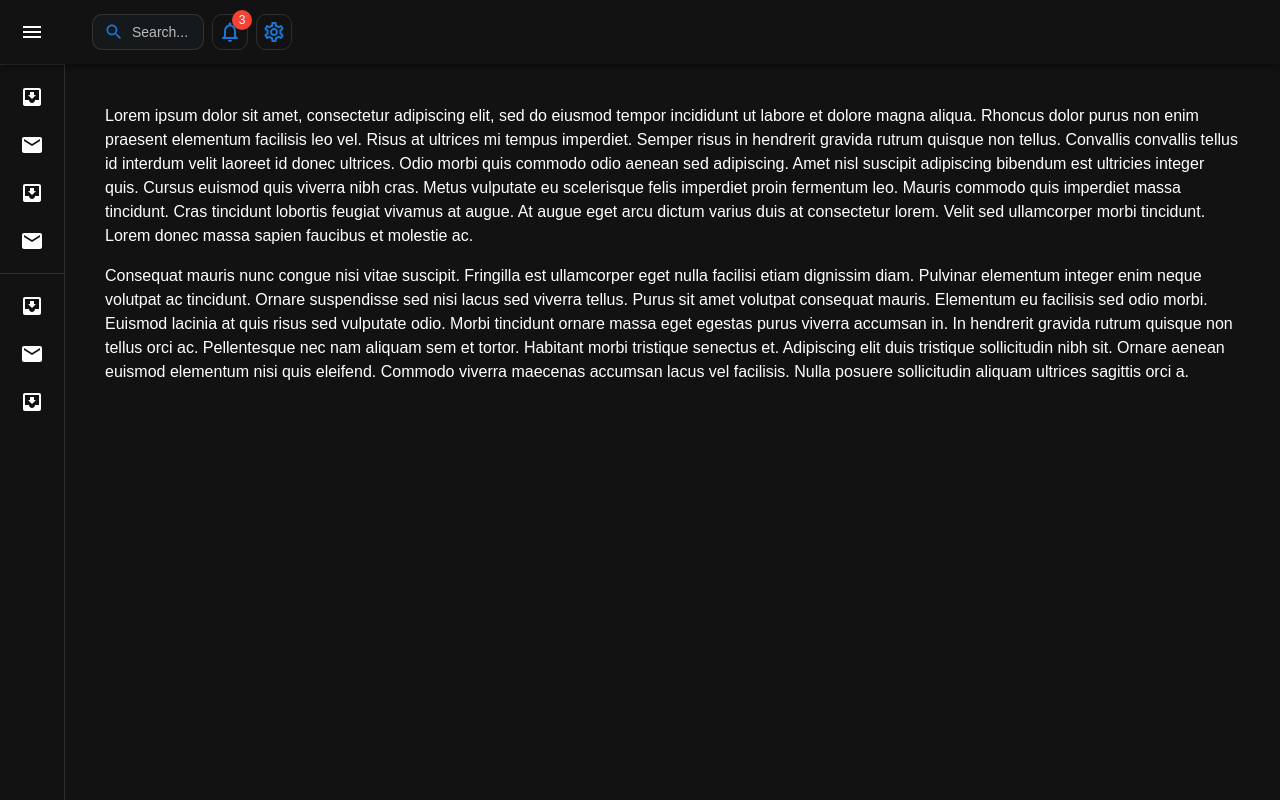
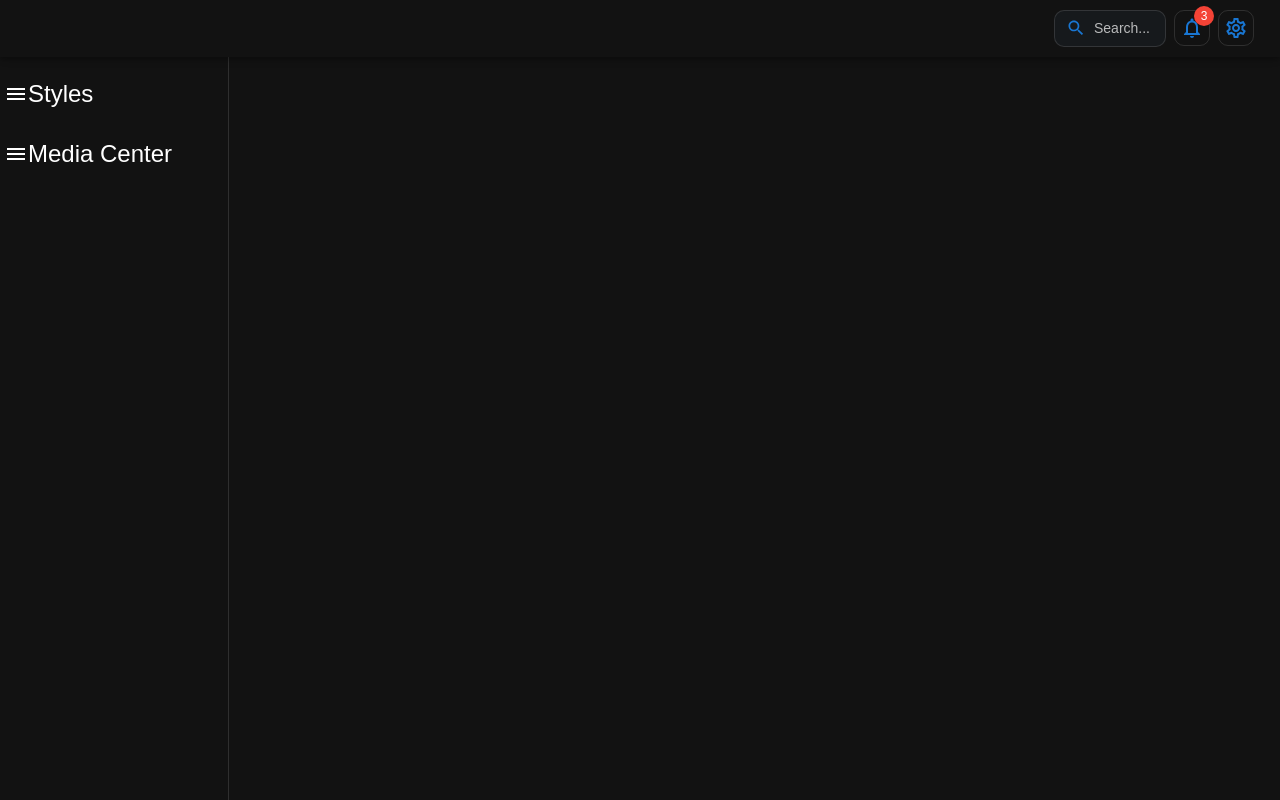
Before and after one commit to KaisAlHusrom/GraduationProjectFD, a React (Vite) app: page /admin-dashboard/design-control in a window 1280 px wide. Built offline with nearby package versions, Linux system fonts and the light colour scheme.

Commit message:
Drawer Update

```diff
--- a/src/Pages/DesignControlPage/DesignControlPage.jsx
+++ b/src/Pages/DesignControlPage/DesignControlPage.jsx
@@ -29,6 +29,7 @@ const DesignControlPage = () => {
     return (
         <StyledDesignControlPage>
             <SideBar></SideBar>
+            {/* <PsideBar></PsideBar> */}
         </StyledDesignControlPage>
     );
 };
--- /dev/null
+++ b/src/Pages/DesignControlPage/components/DrawerBox.jsx
@@ -0,0 +1,33 @@
+
+
+import IconButton from '@mui/material/IconButton';
+import Box from '@mui/material/Box';
+import MenuIcon from '@mui/icons-material/Menu';
+
+const DrawerBox = (props)=> {
+
+return (
+    <Box sx={{ display: 'flex', justifyContent: 'flex-start', padding: 1 }}>
+    <IconButton
+        color="inherit"
+        aria-label="open drawer"
+        onClick={props.handleSecondDrawerOpen}
+                    edge="start"
+        sx={{
+          marginRight: 5,
+          ...(props.open && { display: 'none' }),
+        }}
+      >
+
+        <MenuIcon />
+        {props.name}
+      </IconButton>
+
+    </Box>
+
+)
+
+}
+
+
+export default DrawerBox;
--- a/src/Pages/DesignControlPage/components/SideBar/SideBar.jsx
+++ b/src/Pages/DesignControlPage/components/SideBar/SideBar.jsx
@@ -1,179 +1,165 @@
-//React
-import {
-
-} from 'react'
-
-import {
-
-} from 'react-redux'
-
-//Components
-import AdminHeaderMenu from '../../../Admin/Components/AdminHeaderMenu';
-
-//MUI
-import * as React from 'react';
-import { useTheme } from '@mui/material/styles';
+import  { useState } from 'react';
+import {  useTheme } from '@mui/system';
 import Box from '@mui/material/Box';
-import Toolbar from '@mui/material/Toolbar';
+import MuiDrawer from '@mui/material/Drawer';
 import List from '@mui/material/List';
 import CssBaseline from '@mui/material/CssBaseline';
 import Typography from '@mui/material/Typography';
 import Divider from '@mui/material/Divider';
 import IconButton from '@mui/material/IconButton';
-import MenuIcon from '@mui/icons-material/Menu';
 import ChevronLeftIcon from '@mui/icons-material/ChevronLeft';
 import ChevronRightIcon from '@mui/icons-material/ChevronRight';
 import ListItem from '@mui/material/ListItem';
-import ListItemButton from '@mui/material/ListItemButton';
-import ListItemIcon from '@mui/material/ListItemIcon';
-import ListItemText from '@mui/material/ListItemText';
-import InboxIcon from '@mui/icons-material/MoveToInbox';
-import MailIcon from '@mui/icons-material/Mail';
-import './../../../../Assets/Styles/App.css';
+import { ListItemText } from '@mui/material';
+import { styled } from '@mui/system'
+
+import { Drawer , AppBar , DrawerHeader } from './SideBarCss';
+import DrawerBox from '../DrawerBox';
+import AdminHeaderMenu from '../../../Admin/Components/AdminHeaderMenu';
+
+// ... (Diğer import ifadeleri)
+
+const SideBar = () => {
+  const theme = useTheme();
+  const [open, setOpen] = useState(false);
+  const [openSecondDrawer, setOpenSecondDrawer] = useState(false);
+
+  const [open2, setOpen2] = useState(false);
+  const [openSecondDrawer2, setOpenSecondDrawer2] = useState(false);
+
+
+  const handleSecondDrawerOpen = () => {
+      setOpenSecondDrawer(true);
+    };
+
+    const handleSecondDrawerClose = () => {
+      setOpenSecondDrawer(false);
+    };
+
+    const handleSecondDrawerOpen2 = () => {
+      setOpenSecondDrawer2(true);
+    };
+
+    const handleSecondDrawerClose2 = () => {
+      setOpenSecondDrawer2(false);
+    };
+
+
+
+
+  const handleDrawerClose = () => {
+    setOpen(false);
+  };
+
+//Styled Components
+const AdminHeaderMenuStyle = styled(Box)(
+  ({ theme }) => ({
+      // width: 'calc(100% - 300px)',
+      display: 'flex',
+      alignItems: 'center',
+      justifyContent: 'flex-end',
+      padding: `0 ${theme.spacing(2)}`,
+      gap: theme.spacing(1)
+  })
+)
 
 
 
 
 
-import { Drawer , AppBar , DrawerHeader , StyledSideBar} from './SideBarCss.jsx';
+
+  return (
+    <Box sx={{ display: 'flex' }}>
+      <CssBaseline />
+      <AppBar position="fixed" open={open} style={{padding:10}}>
+        <AdminHeaderMenuStyle>
+        <AdminHeaderMenu></AdminHeaderMenu>
+
+        </AdminHeaderMenuStyle>
+
+      </AppBar>
+      <Drawer variant="permanent" open={open}>
+        <DrawerHeader>
+          <IconButton onClick={handleDrawerClose}>
+            {theme.direction === 'rtl' ? <ChevronRightIcon /> : <ChevronLeftIcon />}
+          </IconButton>
+        </DrawerHeader>
+            <DrawerBox handleSecondDrawerOpen= {handleSecondDrawerOpen} open={open} name="Styles"></DrawerBox>
+            <DrawerBox handleSecondDrawerOpen= {handleSecondDrawerOpen2} open={open2} name="Media Center"></DrawerBox>
+
+      </Drawer>
 
 
-
-
-const SideBar = () => {
-
-    const theme = useTheme();
-    const [open, setOpen] = React.useState(false);
-
-    const handleDrawerOpen = () => {
-      setOpen(true);
-    };
-
-    const handleDrawerClose = () => {
-      setOpen(false);
-    };
-
-    return (
-    <StyledSideBar>
-        <Box sx={{ display: 'flex' }}>
-      <CssBaseline />
-
-      {/* Start AppBar  */}
-        <AppBar position="fixed" open={open}>
-        <Toolbar >
-            <IconButton
-            color="inherit"
-            aria-label="open drawer"
-            onClick={handleDrawerOpen}
-            edge="start"
-            sx={{
-                marginRight: 5,
-                ...(open && { display: 'none' }),
-            }}
-            >
-            <MenuIcon />
-            </IconButton>
-            <AdminHeaderMenu></AdminHeaderMenu>
-        </Toolbar>
-      </AppBar>
-      {/* End AppBar  */}
-
-      {/* Start Drawer  */}
-      <Drawer variant="permanent" open={open}>
-        <DrawerHeader >
-          <IconButton onClick={handleDrawerClose}>
+      <MuiDrawer
+        variant="temporary"
+        anchor="left"
+        open={openSecondDrawer}
+        onClose={handleSecondDrawerClose}
+        ModalProps={{
+          keepMounted: true,
+        }}
+      >
+      <DrawerHeader>
+          <IconButton onClick={handleSecondDrawerClose}>
             {theme.direction === 'rtl' ? <ChevronRightIcon /> : <ChevronLeftIcon />}
           </IconButton>
         </DrawerHeader>
         <Divider />
         <List>
-          {['Templates', 'Sections', 'Navs', 'Headers'].map((text, index) => (
-            <ListItem key={text} disablePadding sx={{ display: 'block' }}>
-              <ListItemButton
-                sx={{
-                  minHeight: 48,
-                  justifyContent: open ? 'initial' : 'center',
-                  px: 2.5,
-                }}
-              >
-                <ListItemIcon
-                  sx={{
-                    minWidth: 0,
-                    mr: open ? 3 : 'auto',
-                    justifyContent: 'center',
-                  }}
-                >
-                  {index % 2 === 0 ? <InboxIcon /> : <MailIcon />}
-                </ListItemIcon>
-                <ListItemText primary={text} sx={{ opacity: open ? 1 : 0 }} />
-              </ListItemButton>
-            </ListItem>
-          ))}
+          <ListItem>
+            <ListItemText primary="Subitem 1" />
+          </ListItem>
+          <ListItem>
+            <ListItemText primary="Subitem 2" />
+          </ListItem>
+          <ListItem>
+            <ListItemText primary="Subitem 3" />
+          </ListItem>
         </List>
+      </MuiDrawer>
+
+      <MuiDrawer
+        variant="temporary"
+        anchor="left"
+        open={openSecondDrawer2}
+        onClose={handleSecondDrawerClose2}
+        ModalProps={{
+          keepMounted: true,
+        }}
+
+      >
+      <DrawerHeader>
+          <IconButton onClick={handleSecondDrawerClose2}>
+            {theme.direction === 'rtl' ? <ChevronRightIcon /> : <ChevronLeftIcon />}
+          </IconButton>
+        </DrawerHeader>
         <Divider />
         <List>
-          {['Sliders', 'Cards', 'Models'].map((text, index) => (
-            <ListItem key={text} disablePadding sx={{ display: 'block' }}>
-              <ListItemButton
-                sx={{
-                  minHeight: 48,
-                  justifyContent: open ? 'initial' : 'center',
-                  px: 2.5,
-                }}
-              >
-                <ListItemIcon
-                  sx={{
-                    minWidth: 0,
-                    mr: open ? 3 : 'auto',
-                    justifyContent: 'center',
-                  }}
-                >
-                  {index % 2 === 0 ? <InboxIcon /> : <MailIcon />}
-                </ListItemIcon>
-                <ListItemText primary={text} sx={{ opacity: open ? 1 : 0 }} />
-              </ListItemButton>
-            </ListItem>
-          ))}
+          <ListItem>
+            <ListItemText primary="Subitem 1 2" />
+          </ListItem>
+          <ListItem>
+            <ListItemText primary="Subitem 2 2" />
+          </ListItem>
+          <ListItem>
+            <ListItemText primary="Subitem 3 2" />
+          </ListItem>
         </List>
-      </Drawer>
-      {/* End Drawer  */}
+      </MuiDrawer>
 
-      {/* Start Box  */}
+
+
+
+
+
       <Box component="main" sx={{ flexGrow: 1, p: 3 }}>
         <DrawerHeader />
         <Typography paragraph>
-          Lorem ipsum dolor sit amet, consectetur adipiscing elit, sed do eiusmod
-          tempor incididunt ut labore et dolore magna aliqua. Rhoncus dolor purus non
-          enim praesent elementum facilisis leo vel. Risus at ultrices mi tempus
-          imperdiet. Semper risus in hendrerit gravida rutrum quisque non tellus.
-          Convallis convallis tellus id interdum velit laoreet id donec ultrices.
-          Odio morbi quis commodo odio aenean sed adipiscing. Amet nisl suscipit
-          adipiscing bibendum est ultricies integer quis. Cursus euismod quis viverra
-          nibh cras. Metus vulputate eu scelerisque felis imperdiet proin fermentum
-          leo. Mauris commodo quis imperdiet massa tincidunt. Cras tincidunt lobortis
-          feugiat vivamus at augue. At augue eget arcu dictum varius duis at
-          consectetur lorem. Velit sed ullamcorper morbi tincidunt. Lorem donec massa
-          sapien faucibus et molestie ac.
-        </Typography>
-        <Typography paragraph>
-          Consequat mauris nunc congue nisi vitae suscipit. Fringilla est ullamcorper
-          eget nulla facilisi etiam dignissim diam. Pulvinar elementum integer enim
-          neque volutpat ac tincidunt. Ornare suspendisse sed nisi lacus sed viverra
-          tellus. Purus sit amet volutpat consequat mauris. Elementum eu facilisis
-          sed odio morbi. Euismod lacinia at quis risus sed vulputate odio. Morbi
-          tincidunt ornare massa eget egestas purus viverra accumsan in. In hendrerit
-          gravida rutrum quisque non tellus orci ac. Pellentesque nec nam aliquam sem
-          et tortor. Habitant morbi tristique senectus et. Adipiscing elit duis
-          tristique sollicitudin nibh sit. Ornare aenean euismod elementum nisi quis
-          eleifend. Commodo viverra maecenas accumsan lacus vel facilisis. Nulla
-          posuere sollicitudin aliquam ultrices sagittis orci a.
+          {/* ... metin içeriği ... */}
         </Typography>
       </Box>
-      {/* End Box  */}
-
     </Box>
-        </StyledSideBar>
-    );
+  );
 };
 
 export default SideBar;
--- a/src/Pages/DesignControlPage/components/SideBar/SideBarCss.jsx
+++ b/src/Pages/DesignControlPage/components/SideBar/SideBarCss.jsx
@@ -1,45 +1,11 @@
-
-// function of drawer
+// SideBarCss.js
+import { styled } from '@mui/system';
 import MuiDrawer from '@mui/material/Drawer';
 import MuiAppBar from '@mui/material/AppBar';
-import { styled } from '@mui/material/styles';
-import Box from '@mui/material/Box';
 
-export const drawerWidth = 240;
+const drawerWidth = 240;
 
-
-// Styled Components
-export const StyledSideBar = styled(Box)(
-    ({ theme }) => ({
-    })
-)
-
-const openedMixin = (theme) => ({
-  width: drawerWidth,
-  transition: theme.transitions.create('width', {
-    easing: theme.transitions.easing.sharp,
-    duration: theme.transitions.duration.enteringScreen,
-  }),
-  overflowX: 'hidden',
-});
-
-
-
-const closedMixin = (theme) => ({
-    transition: theme.transitions.create('width', {
-      easing: theme.transitions.easing.sharp,
-      duration: theme.transitions.duration.leavingScreen,
-    }),
-    overflowX: 'hidden',
-    width: `calc(${theme.spacing(7)} + 1px)`,
-    [theme.breakpoints.up('sm')]: {
-      width: `calc(${theme.spacing(8)} + 1px)`,
-    },
-  });
-
-
-
-export  const DrawerHeader = styled('div')(({ theme }) => ({
+export const DrawerHeader = styled('div')(({ theme }) => ({
   display: 'flex',
   alignItems: 'center',
   justifyContent: 'flex-end',
@@ -48,8 +14,24 @@ export  const DrawerHeader = styled('div')(({ theme }) => ({
   ...theme.mixins.toolbar,
 }));
 
+export const Drawer = styled(MuiDrawer, { shouldForwardProp: (prop) => prop !== 'open' })(
+  ({ theme, open }) => ({
+    width: drawerWidth,
+    flexShrink: 0,
+    whiteSpace: 'nowrap',
+    boxSizing: 'border-box',
+    ...(open && {
+      width: drawerWidth,
+      transition: theme.transitions.create('width', {
+        easing: theme.transitions.easing.sharp,
+        duration: theme.transitions.duration.enteringScreen,
+      }),
+      overflowX: 'hidden',
+    }),
+  }),
+);
 
-export  const AppBar = styled(MuiAppBar, {
+export const AppBar = styled(MuiAppBar, {
   shouldForwardProp: (prop) => prop !== 'open',
 })(({ theme, open }) => ({
   zIndex: theme.zIndex.drawer + 1,
@@ -66,22 +48,3 @@ export  const AppBar = styled(MuiAppBar, {
     }),
   }),
 }));
-
-
-
-export  const Drawer = styled(MuiDrawer, { shouldForwardProp: (prop) => prop !== 'open' })(
-    ({ theme, open }) => ({
-      width: drawerWidth,
-      flexShrink: 0,
-      whiteSpace: 'nowrap',
-      boxSizing: 'border-box',
-      ...(open && {
-        ...openedMixin(theme),
-        '& .MuiDrawer-paper': openedMixin(theme),
-      }),
-      ...(!open && {
-        ...closedMixin(theme),
-        '& .MuiDrawer-paper': closedMixin(theme),
-      }),
-    }),
-  );
```
Lines whose indentation alone changed are shown as unchanged.
